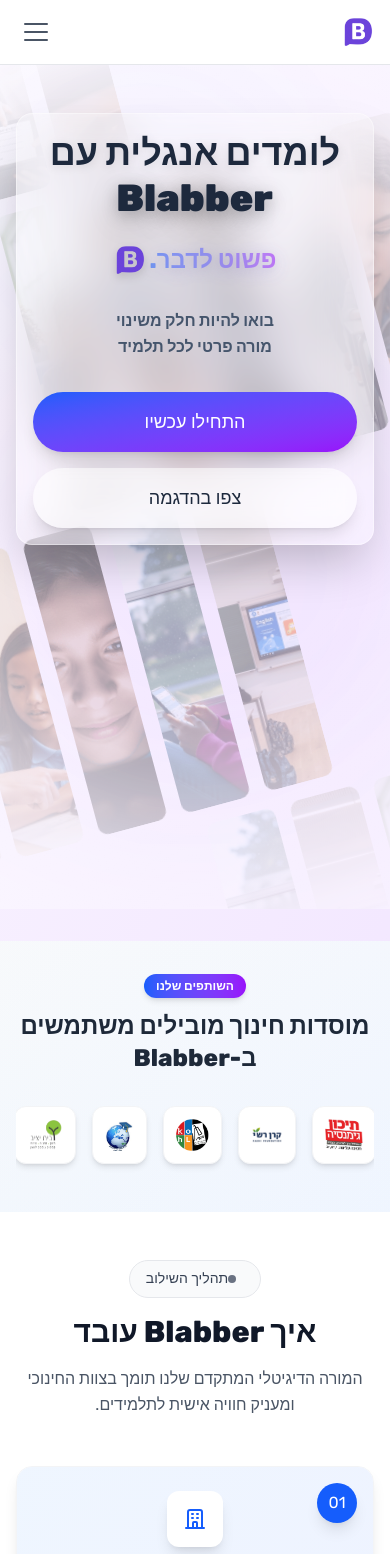
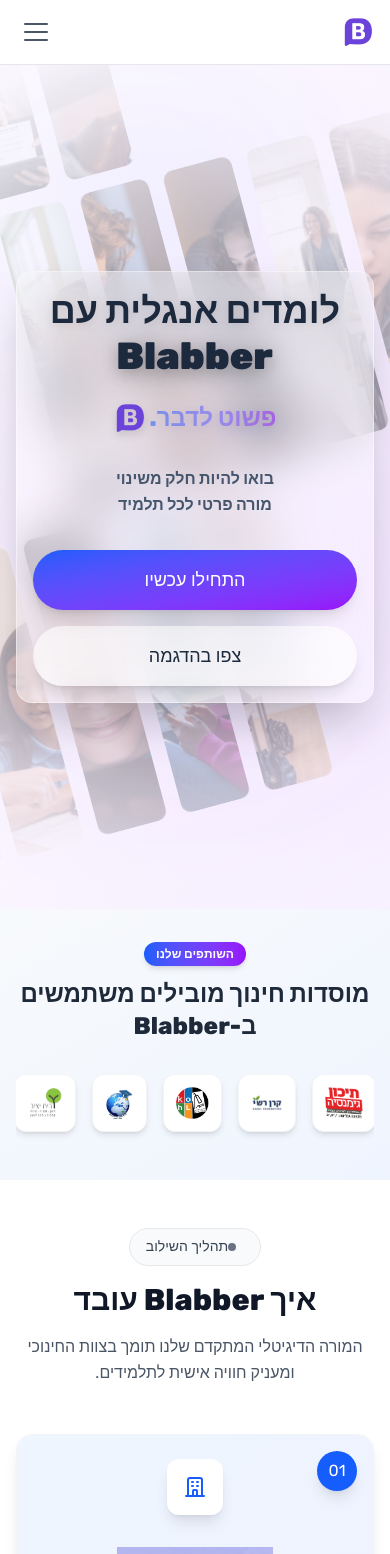
Before and after one commit to Blabber-AI/Blabber.site, a React (Vite) app: page /#/ in a window 390 px wide. Shown: the top 1554 px of the page. Built offline with nearby package versions, Linux system fonts and the light colour scheme.

Commit message:
grid motion photos fix v3

```diff
--- a/src/components/GridMotion.tsx
+++ b/src/components/GridMotion.tsx
@@ -5,9 +5,10 @@
 interface GridMotionProps {
   items?: (string | React.ReactNode)[];
   gradientColor?: string;
+  rowCount?: number;
 }
 
-const GridMotion: React.FC<GridMotionProps> = ({ items = [], gradientColor = 'white' }) => {
+const GridMotion: React.FC<GridMotionProps> = ({ items = [], gradientColor = 'white', rowCount = 4 }) => {
   const gridRef = useRef<HTMLDivElement>(null);
   const rowRefs = useRef<(HTMLDivElement | null)[]>([]);
 
@@ -42,7 +43,7 @@
         className="intro"
       >
         <div className="gridMotion-container">
-          {[...Array(4)].map((_, rowIndex) => (
+          {[...Array(rowCount)].map((_, rowIndex) => (
             <div
               key={rowIndex}
               className="row"
--- a/src/components/HeroSection.tsx
+++ b/src/components/HeroSection.tsx
@@ -1,9 +1,10 @@
-import React, { useState } from 'react';
+import React, { useState, useEffect } from 'react';
 import { useLanguage } from '../hooks/useLanguage';
 import VideoModal from './VideoModal';
 import ContactModal from './ContactModal';
 import GridMotion from './GridMotion';
 import logo from '../assets/Blabber-logo.png';
+import useWindowSize from '../hooks/useWindowSize';
 
 // Import all grid images directly
 import grid1 from '../assets/grid_photos/grid1.png';
@@ -28,19 +29,28 @@
     const { t } = useLanguage();
     const [isVideoModalOpen, setIsVideoModalOpen] = useState(false);
     const [isContactModalOpen, setIsContactModalOpen] = useState(false);
+    const { width } = useWindowSize();
+    const [isClient, setIsClient] = useState(false);
+
+    useEffect(() => {
+        setIsClient(true);
+    }, []);
+
+    // Determine row count based on screen size, but only on the client
+    const rowCount = isClient && width && width < 768 ? 3 : 4; // 768px is md breakpoint
 
   return (
         <section
             id="hero"
-            className="relative flex items-start sm:items-center justify-center bg-gradient-to-br from-purple-50 to-purple-100 overflow-hidden min-h-screen py-4 px-4 sm:px-0"
+            className="relative flex items-center justify-center bg-gradient-to-br from-purple-50 to-purple-100 overflow-hidden min-h-screen py-4 px-4 sm:px-0"
         >
             {/* Background Animation */}
             <div className="absolute inset-0 z-0 opacity-40">
-                <GridMotion items={gridItems} />
+                <GridMotion items={gridItems} rowCount={rowCount} />
             </div>
 
             {/* Glassmorphism Content Panel */}
-            <div className="relative z-10 flex items-start sm:items-center justify-center w-full h-full min-h-screen pt-8 sm:pt-0">
+            <div className="relative z-10 flex items-center justify-center w-full h-full">
                 <div className="bg-white/30 backdrop-blur-xl rounded-2xl sm:rounded-[3rem] border border-white/40 shadow-2xl p-4 sm:p-8 md:p-12 text-center w-full max-w-sm sm:max-w-3xl">
                     {/* Main Title */}
                     <h1
--- /dev/null
+++ b/src/hooks/useWindowSize.ts
@@ -0,0 +1,30 @@
+import { useState, useEffect } from 'react';
+
+// A custom hook to get the current window size
+function useWindowSize() {
+  const [windowSize, setWindowSize] = useState<{ width: number | undefined }>({
+    width: undefined,
+  });
+
+  useEffect(() => {
+    // Handler to call on window resize
+    function handleResize() {
+      setWindowSize({
+        width: window.innerWidth,
+      });
+    }
+
+    // Add event listener
+    window.addEventListener('resize', handleResize);
+
+    // Call handler right away so state gets updated with initial window size
+    handleResize();
+
+    // Remove event listener on cleanup
+    return () => window.removeEventListener('resize', handleResize);
+  }, []); // Empty array ensures that effect is only run on mount and unmount
+
+  return windowSize;
+}
+
+export default useWindowSize;
```
